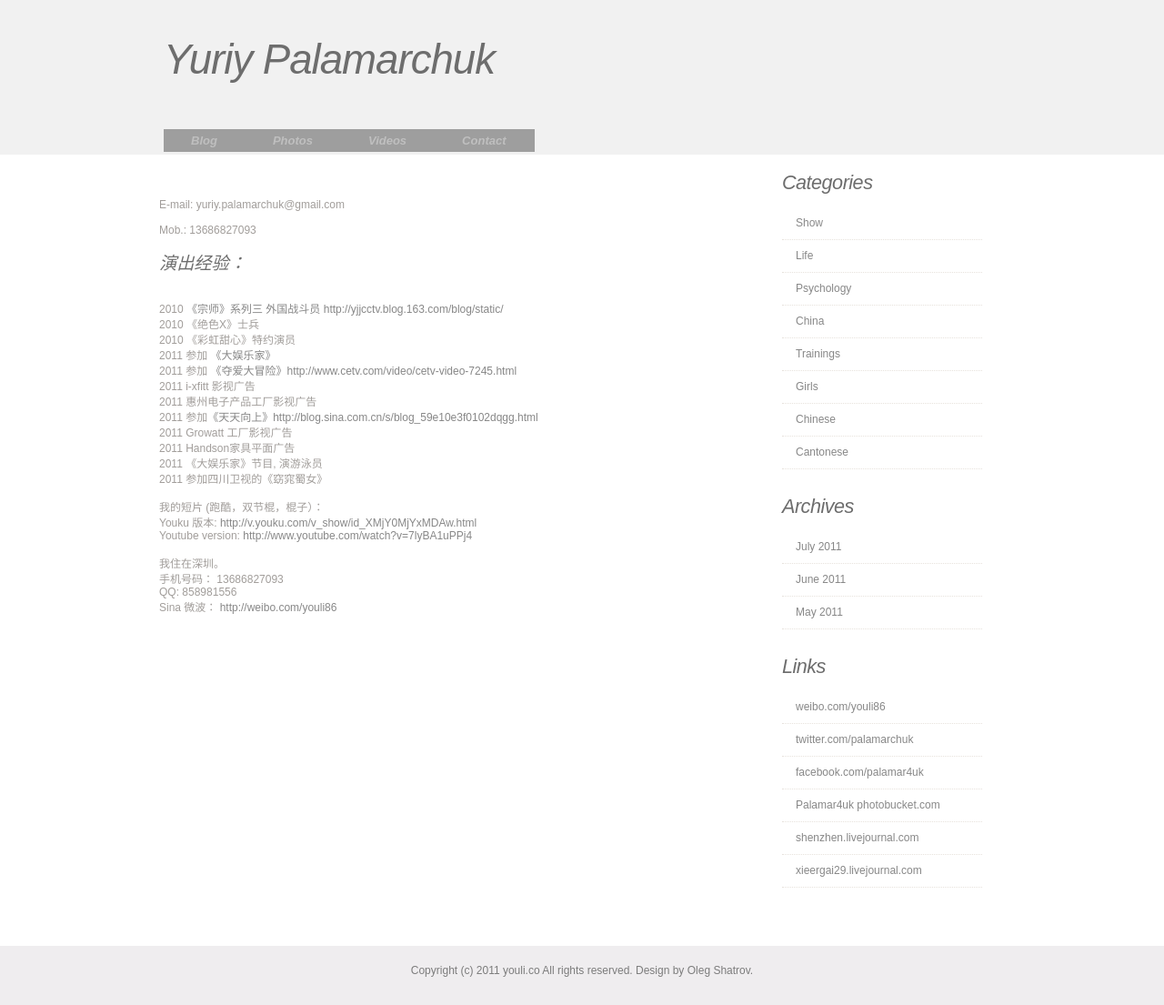
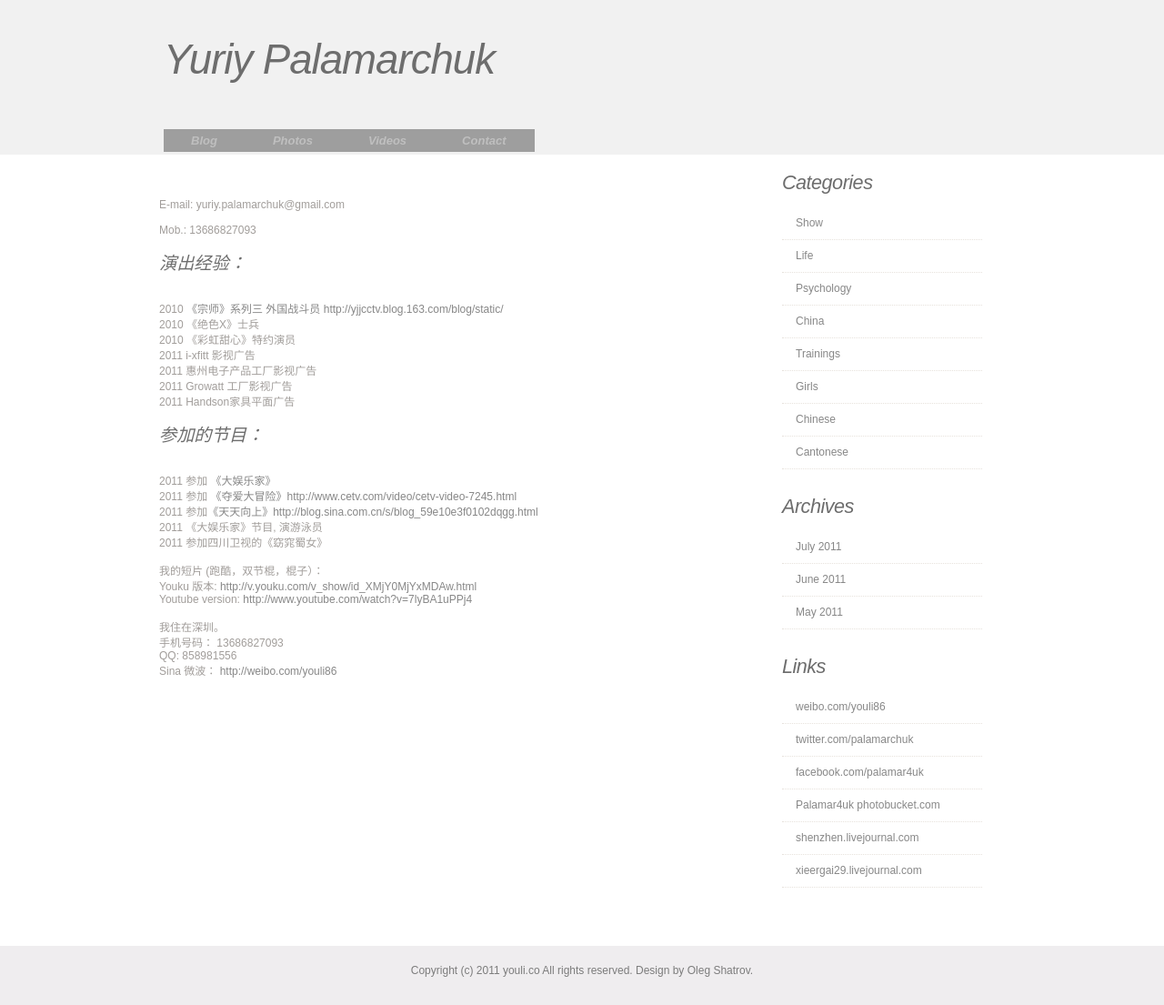
Before and after one commit to iurii/iurii.github.com, a Jekyll site: the page built from about.html, in a window 1280 px wide. Shown: the whole page at 91% size. Built offline with Jekyll 4.4.1, drawn with Linux system fonts in a browser that asks for light colours; grey boxes are pictures that could not be loaded.

Commit message:
Edited about.html via GitHub

```diff
--- a/about.html
+++ b/about.html
@@ -11,19 +11,24 @@ E-mail: yuriy.palamarchuk@gmail.com <br /><br />
 Mob.: 13686827093<br />
 <br />
 <h3>演出经验：</h3><br /><br />
-
 2010  <a href="http://yjjcctv.blog.163.com/blog/static/139568098201092610337276/">《宗师》系列三 外国战斗员 </a><a href="http://yjjcctv.blog.163.com/blog/static/139568098201092610337276/"> http://yjjcctv.blog.163.com/blog/static/</a><br />
 2010  《绝色X》士兵<br />
 2010  《彩虹甜心》特约演员<br />
+2011 i-xfitt 影视广告<br />
+2011 惠州电子产品工厂影视广告<br />
+2011 Growatt 工厂影视广告<br />
+2011 Handson家具平面广告<br />
+<br />
+
+<h3>参加的节目：</h3><br /><br />
 2011 参加 <a href="http://player.youku.com/player.php/sid/XMjc0MDI0MjY4/v.swf">《大娱乐家》</a><br />
 2011 参加 <a href="http://www.cetv.com/video/cetv-video-7245.html">《夺爱大冒险》</a><a href="http://www.cetv.com/video/cetv-video-7245.html">http://www.cetv.com/video/cetv-video-7245.html</a><br />
-2011 i-xfitt 影视广告<br />
-2011 惠州电子产品工厂影视广告<br />
 2011 参加<a href="http://blog.sina.com.cn/s/blog_59e10e3f0102dqgg.html">《天天向上》</a><a href="http://blog.sina.com.cn/s/blog_59e10e3f0102dqgg.html">http://blog.sina.com.cn/s/blog_59e10e3f0102dqgg.html</a><br />
-2011 Growatt 工厂影视广告<br />
-2011 Handson家具平面广告<br />
 2011 《大娱乐家》节目, 演游泳员<br />
 2011 参加四川卫视的《窈窕蜀女》<br />
+
+
+
 
 <br />
 我的短片 (跑酷，双节棍，棍子）：<br />
```
